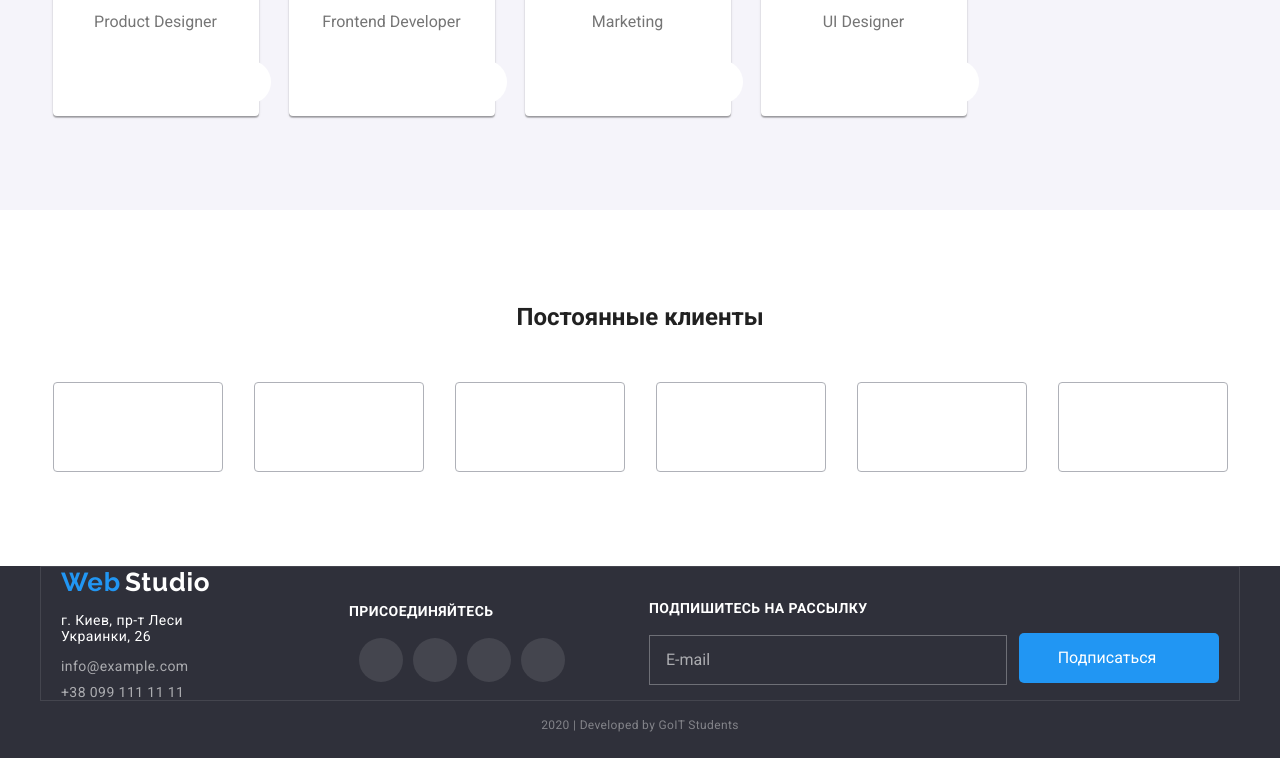
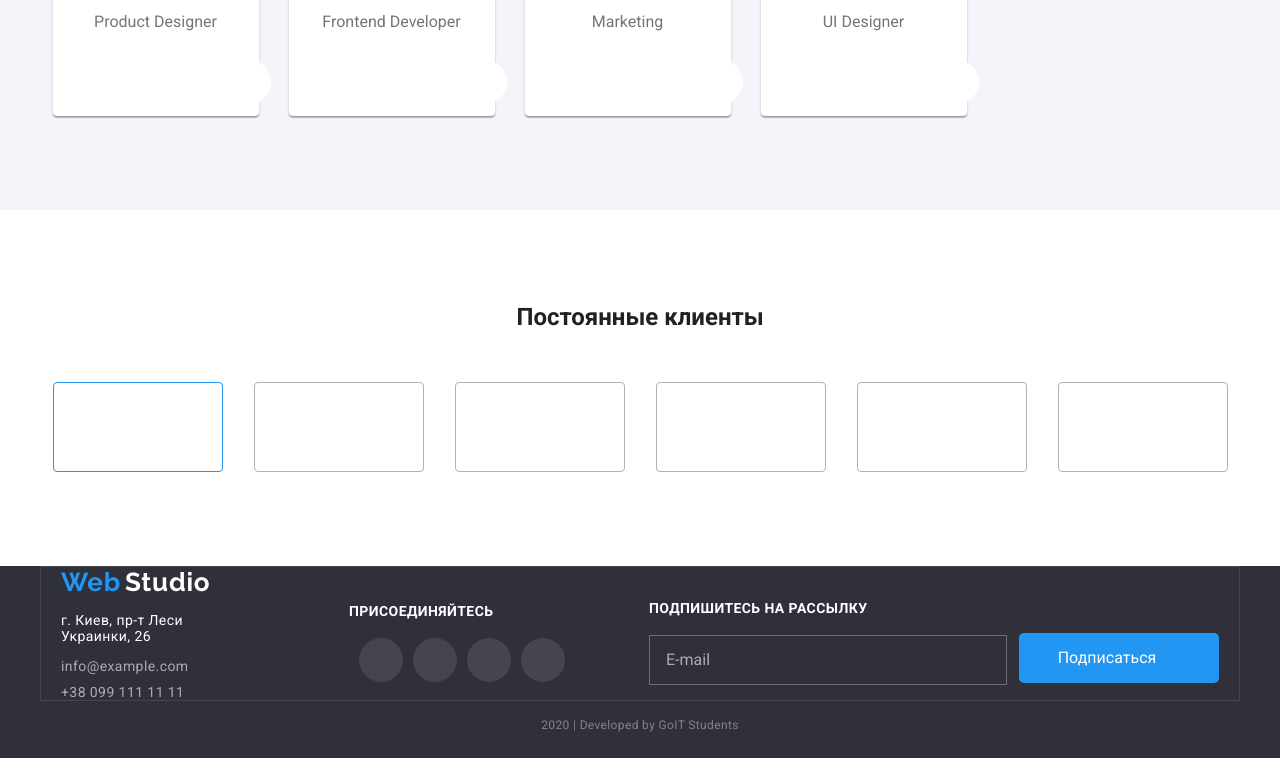
Before and after one commit to sergiipoliakov/goit-markup-hw-04, a plain HTML site: page index.html in a window 1280 px wide. In both pictures the pointer is over the link 137 px from the left and 2271 px from the top of the page. Shown: the part 1845-2615 px from the top of the page. Drawn offline with nearby package versions, Linux system fonts and the light colour scheme.

Commit message:
border постояные клиенты change color when is hover on accent-coloc

```diff
--- a/css/main.css
+++ b/css/main.css
@@ -428,7 +428,9 @@
    .company-link:hover,
    .company-link:focus {
      fill: var(--accent-color);
+     border: 1px solid var(--accent-color);
    }
+
    .title-company {
      margin-bottom: 50px;
    }
```
